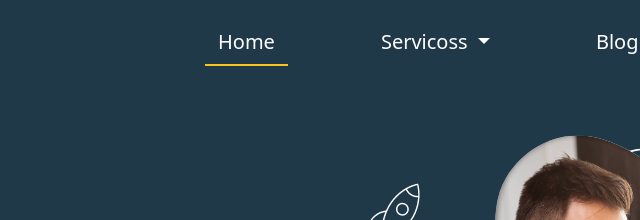
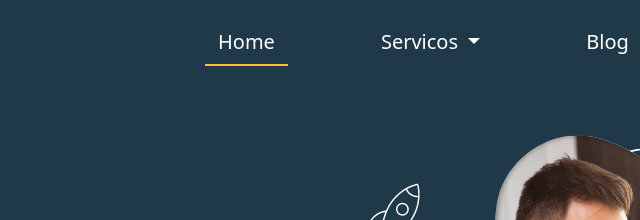
Before and after one commit to ItaloSavioPSES/StarPage, a plain HTML site: page index.html in a window 1280 px wide. Shown: the top 220 px of the page, 640-1280 px from the left. Drawn offline with nearby package versions, Linux system fonts and the light colour scheme; a web font is replaced by a local one.

Commit message:
voltando

```diff
--- a/index.html
+++ b/index.html
@@ -24,7 +24,7 @@
                 <li class="dropdonw">
                   <div class="dropdown">
                     <a class="btn fs-5 text-white dropdown-toggle" type="button" data-bs-toggle="dropdown" aria-expanded="false">
-                      Servicoss
+                      Servicos
                     </a>
                     <ul class="dropdown-menu">
                       <li><a class="dropdown-item" href="#">Chat Inteligente</a></li>
```
